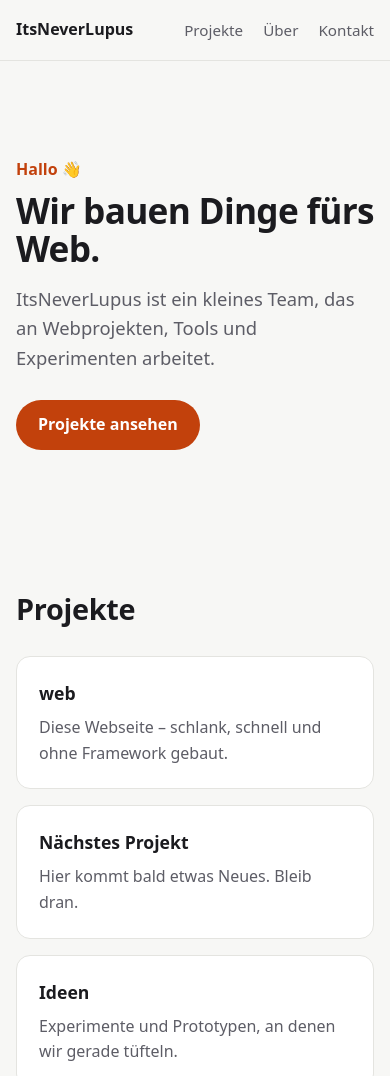
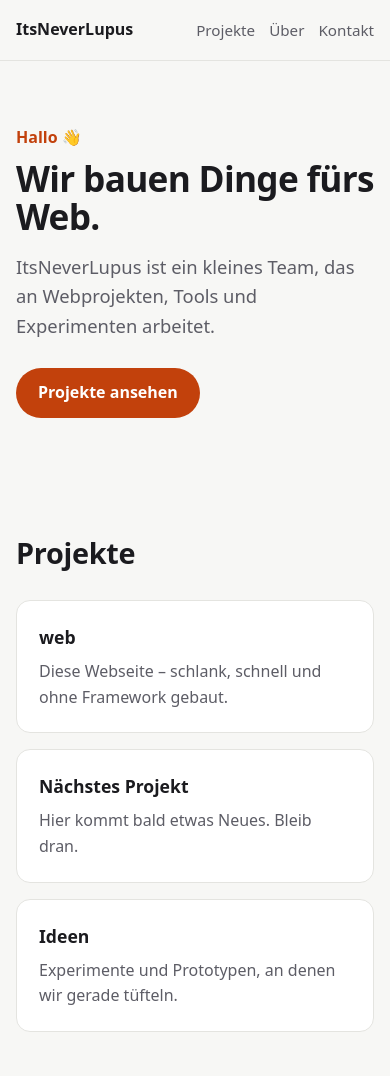
Before and after one commit to ItsNeverLupusOrg/web, a website built with Vite: page index.html in a window 390 px wide. Shown: the top 1076 px of the page. Built offline with nearby package versions, Linux system fonts and the light colour scheme.

Commit message:
Tweak layout for small screens

```diff
--- a/src/style.css
+++ b/src/style.css
@@ -204,3 +204,14 @@ a.card:hover {
 .footer-inner p {
   margin: 0;
 }
+
+/* Small screens */
+@media (max-width: 520px) {
+  .nav nav {
+    gap: 14px;
+  }
+
+  .hero {
+    padding: 64px 0 48px;
+  }
+}
```
